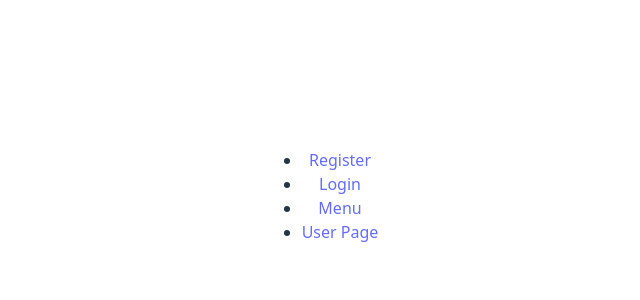
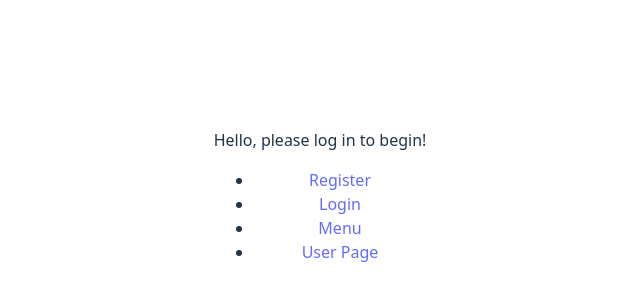
Before and after one commit to Daniel-Yasman/Full-Stack-Project, a React (Vite) app in the folder client/: page / in a window 1280 px wide. Shown: the part 204-504 px from the top of the page, without its empty margins (320-960 px from the left). Built offline with nearby package versions, Linux system fonts and the light colour scheme.

Commit message:
Show welcome message or login prompt on Home page based on user status

```diff
--- a/client/src/pages/Home.jsx
+++ b/client/src/pages/Home.jsx
@@ -1,7 +1,9 @@
 import { Link } from "react-router-dom";
-
 function Home() {
+  const name = JSON.parse(localStorage.getItem("user"))?.name || "";
   return (
+    <div>
+      {name ? <p>Welcome {name}!</p> : <p>Hello, please log in to begin!</p>}
       <ul>
         <li>
           <Link to="/register">Register</Link>
@@ -16,6 +18,7 @@ function Home() {
           <Link to="/my-reservations">User Page</Link>
         </li>
       </ul>
+    </div>
   );
 }
 export default Home;
```
Lines whose indentation alone changed are shown as unchanged.
